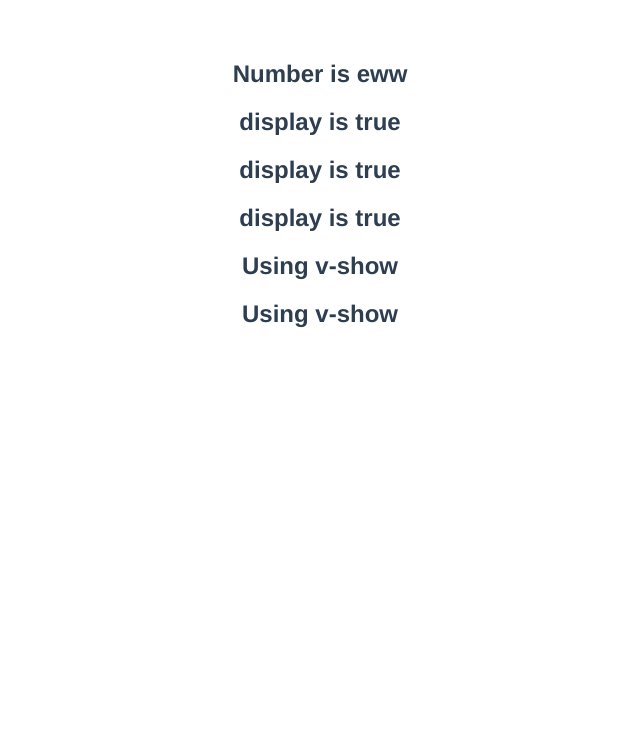
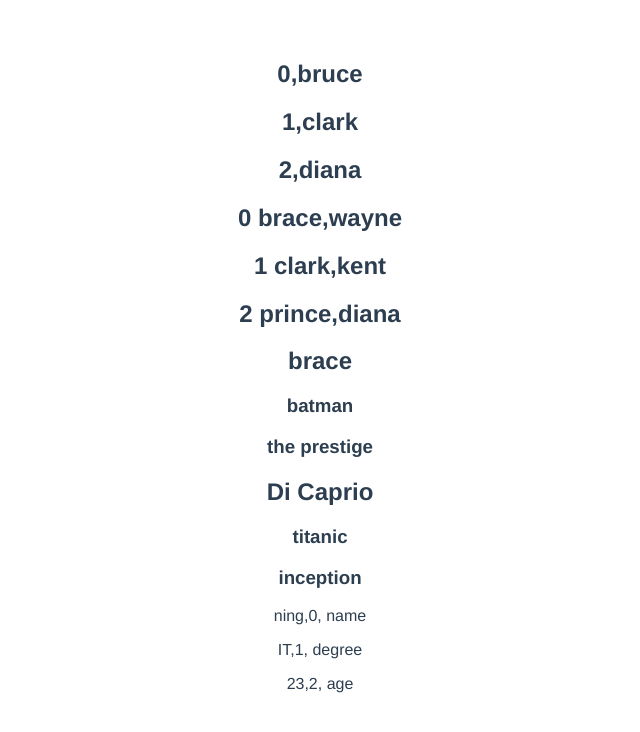
Before and after one commit to NingChen0024/vue_basic, a Vue app: page / in a window 1280 px wide. Shown: the top 732 px of the page, without its empty margins (320-960 px from the left). Built offline with nearby package versions, Linux system fonts and the light colour scheme.

Commit message:
list rendering (v-for)

```diff
--- a/src/App.vue
+++ b/src/App.vue
@@ -1,23 +1,18 @@
 <template>
-  <h2 v-if="num === 0">the number if Zero</h2>
-  <h2 v-else-if="num < 0">The number is negative</h2>
-  <h2 v-else-if="num > 0">The number is positive</h2>
-  <h2 v-else>Number is {{num}}</h2>
+  <h2 v-for="(name, index) in names" :key='index'>{{index}},{{ name }}</h2>
+  <h2 v-for="(name, index) in fullNames" :key="index">{{index}} {{name.first}},{{name.second}}</h2>
+  <!-- iterate over an array -->
 
-  <template v-if="display">
-    <h2>display is true</h2>
-    <h2>display is true</h2>
-    <h2>display is true</h2>
+  <template v-for="(actor, index) in actors" :key="index">
+    <h2>{{actor.name}}</h2>
+    <h3 v-for="(movie, index) in actor.movies" :key="index">
+      {{movie}}
+    </h3>
   </template>
-  <!-- invisible wrapper -->
+  <!-- iterate two layer array -->
+  <!-- <div> also works -->
 
-  <h2 v-show="showElement">Using v-show</h2>
-  <!-- keep the element and set display to nono in DOM -->
-  <!-- more efficient when toggleing -->
-
-  <h2 v-if="showElement">Using v-show</h2>
-  <!-- remove the element from dom if v-if==false -->
-  <!-- its efficient if condition is unlikely to change -->
+  <p v-for="(value, key, index) in myInfo" :key="value">{{value}},{{index}}, {{key}}</p>
 
 </template>
 
@@ -28,9 +23,27 @@
   name: 'App',
   data() {
     return{
-        num: "eww",
-        display: true,
-        showElement: true
+      names:['bruce', 'clark', 'diana'],
+      fullNames:[
+        {first: 'brace', second: 'wayne'},
+        {first: 'clark', second: 'kent'},
+        {first: 'prince', second: 'diana'}
+      ],
+      actors:[
+        {
+          name: "brace",
+          movies: ['batman', 'the prestige']
+        },
+        {
+          name: "Di Caprio",
+          movies: ['titanic', 'inception']
+        }
+      ],
+      myInfo: {
+        name: 'ning',
+        degree: 'IT',
+        age: 23
+      }
     }
   },
 }
```
